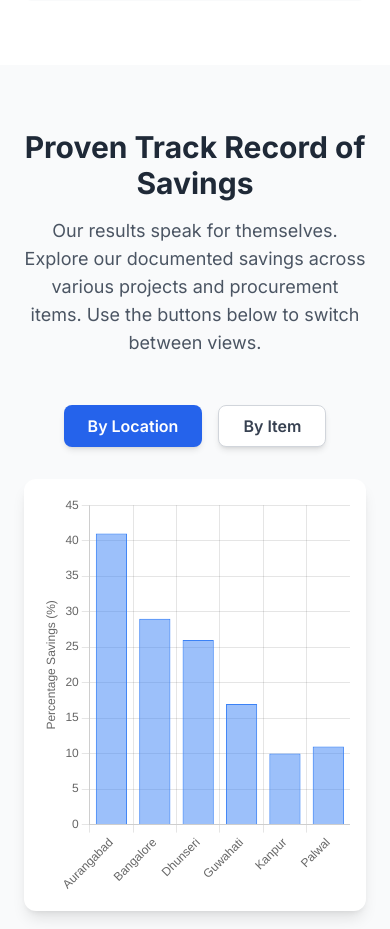
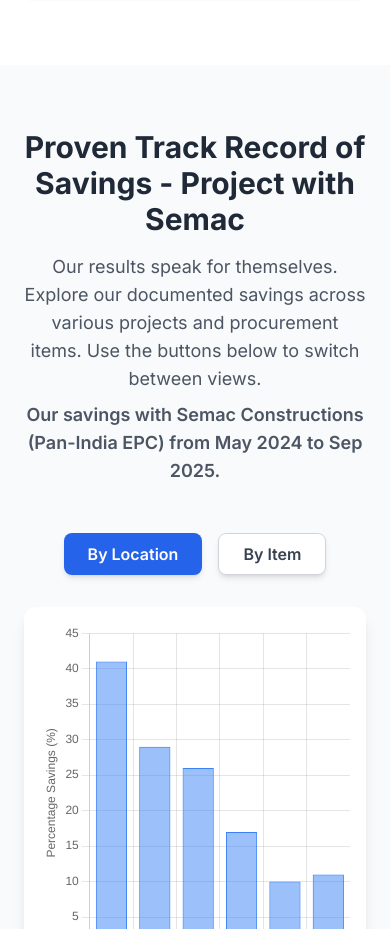
Before and after one commit to manavsuresh166/tic-tac-toe, a plain HTML site: page index.html in a window 390 px wide. Shown: the part 3060-3989 px from the top of the page. Drawn offline with nearby package versions, Linux system fonts and the light colour scheme.

Commit message:
Update index.html

```diff
--- a/index.html
+++ b/index.html
@@ -172,9 +172,14 @@
         <section id="track-record" class="py-16 lg:py-24 bg-gray-50">
             <div class="container mx-auto px-6">
                 <div class="text-center mb-12">
-                    <h2 class="text-3xl lg:text-4xl font-bold text-gray-800">Proven Track Record of Savings</h2>
-                    <p class="mt-4 text-lg text-gray-600 max-w-3xl mx-auto">Our results speak for themselves. Explore our documented savings across various projects and procurement items. Use the buttons below to switch between views.</p>
-                </div>
+    <h2 class="text-3xl lg:text-4xl font-bold text-gray-800">Proven Track Record of Savings - Project with Semac</h2>
+    <p class="mt-4 text-lg text-gray-600 max-w-3xl mx-auto">
+        Our results speak for themselves. Explore our documented savings across various projects and procurement items. Use the buttons below to switch between views.
+    </p>
+    <p class="mt-2 text-lg text-gray-600 max-w-3xl mx-auto font-semibold">
+        Our savings with Semac Constructions (Pan-India EPC) from May 2024 to Sep 2025.
+    </p>
+</div>
                 <div class="flex justify-center space-x-4 mb-8">
                     <button id="show-location-data" class="bg-blue-600 text-white py-2 px-6 rounded-lg font-semibold shadow-md">By Location</button>
                     <button id="show-item-data" class="bg-white text-gray-700 py-2 px-6 rounded-lg font-semibold shadow-md border border-gray-300">By Item</button>
```
